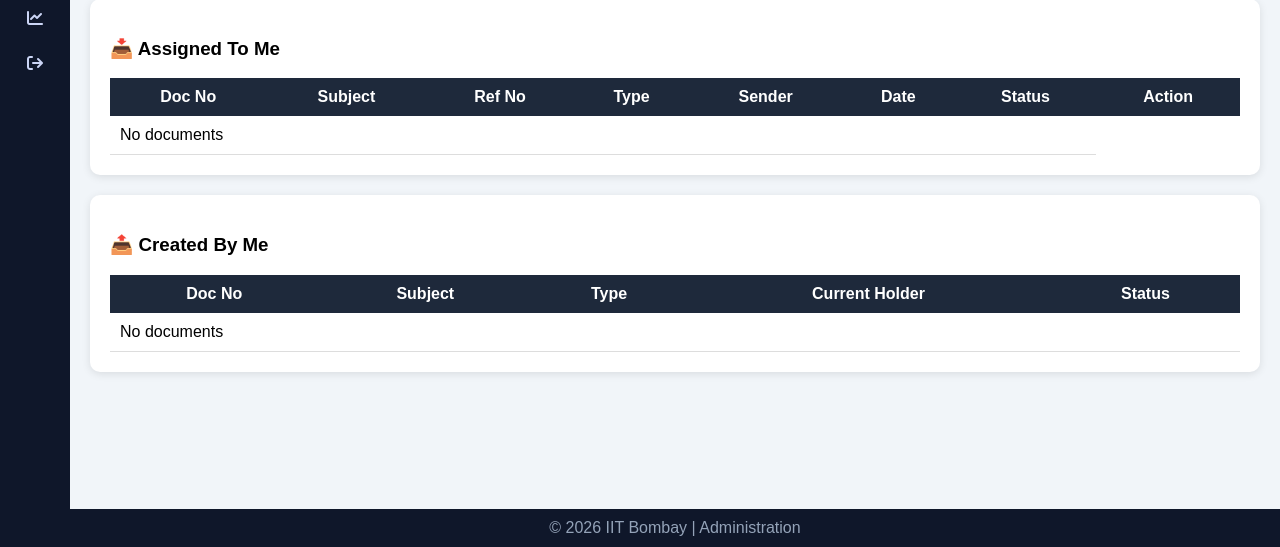
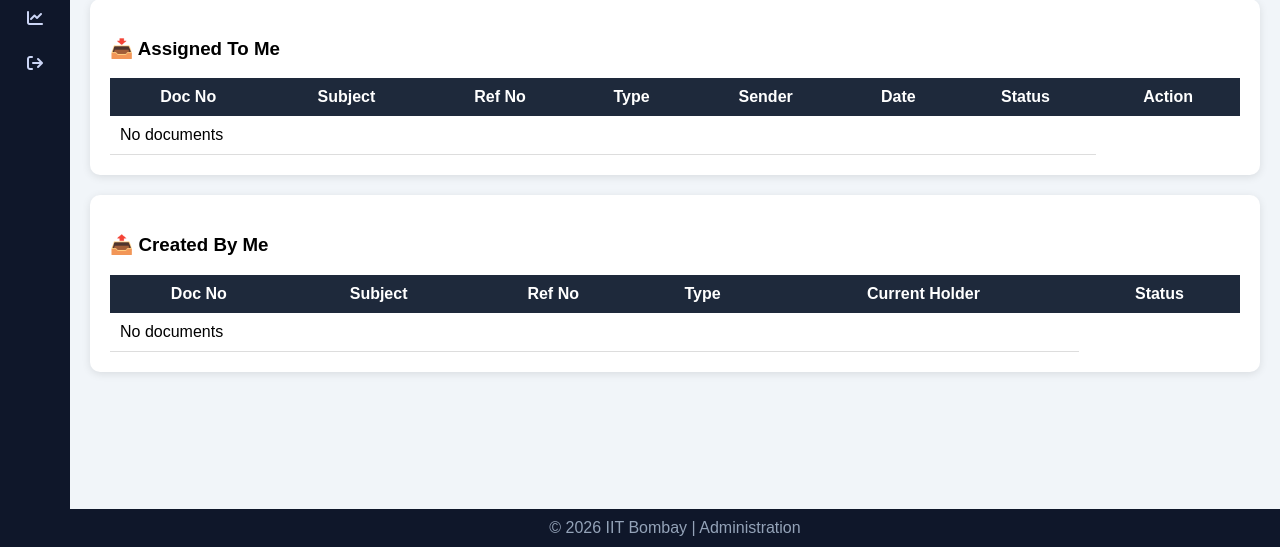
Before and after one commit to olahansraj2021/dts-system, a Django app: page /dashboard/ in a window 1280 px wide. Shown: the part 253-800 px from the top of the page. Run offline with Django 5.2, Linux system fonts and the light colour scheme; a user stored in the database is signed in; data comes from the database, SQL or seed files in the repository; data that the repository does not hold is empty.

Commit message:
added ref number

```diff
--- a/core/templates/dashboard.html
+++ b/core/templates/dashboard.html
@@ -110,6 +110,7 @@
 <tr>
 <th>Doc No</th>
 <th>Subject</th>
+<th>Ref No</th>
 <th>Type</th>
 <th>Current Holder</th>
 <th>Status</th>
@@ -120,6 +121,7 @@
 
 <td>{{ doc.doc_number }}</td>
 <td>{{ doc.subject }}</td>
+<td>{{ d.ref_number|default:"—" }}</td>
 
 <td>
 {% if doc.doc_type == "other" and doc.doc_type_other %}
```
